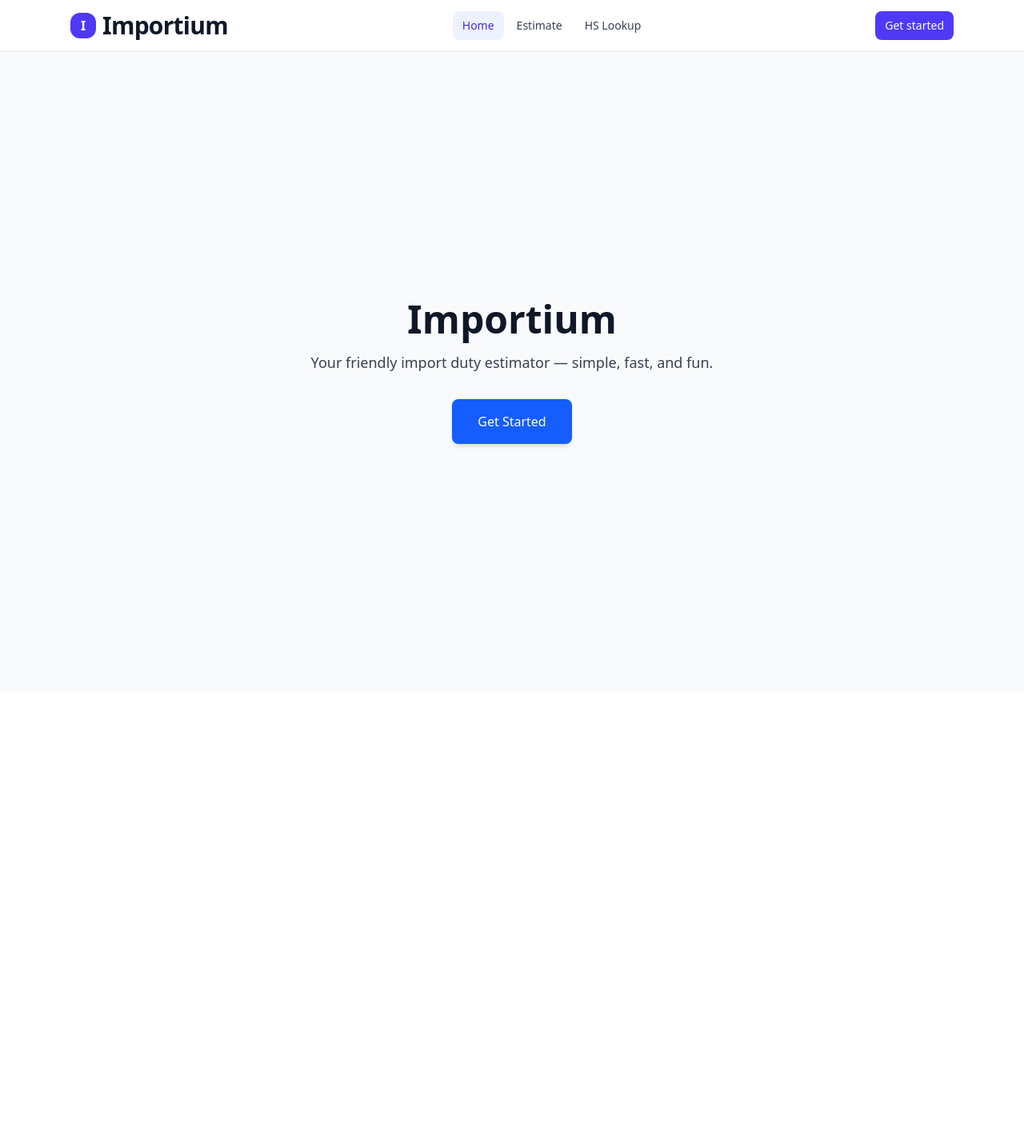
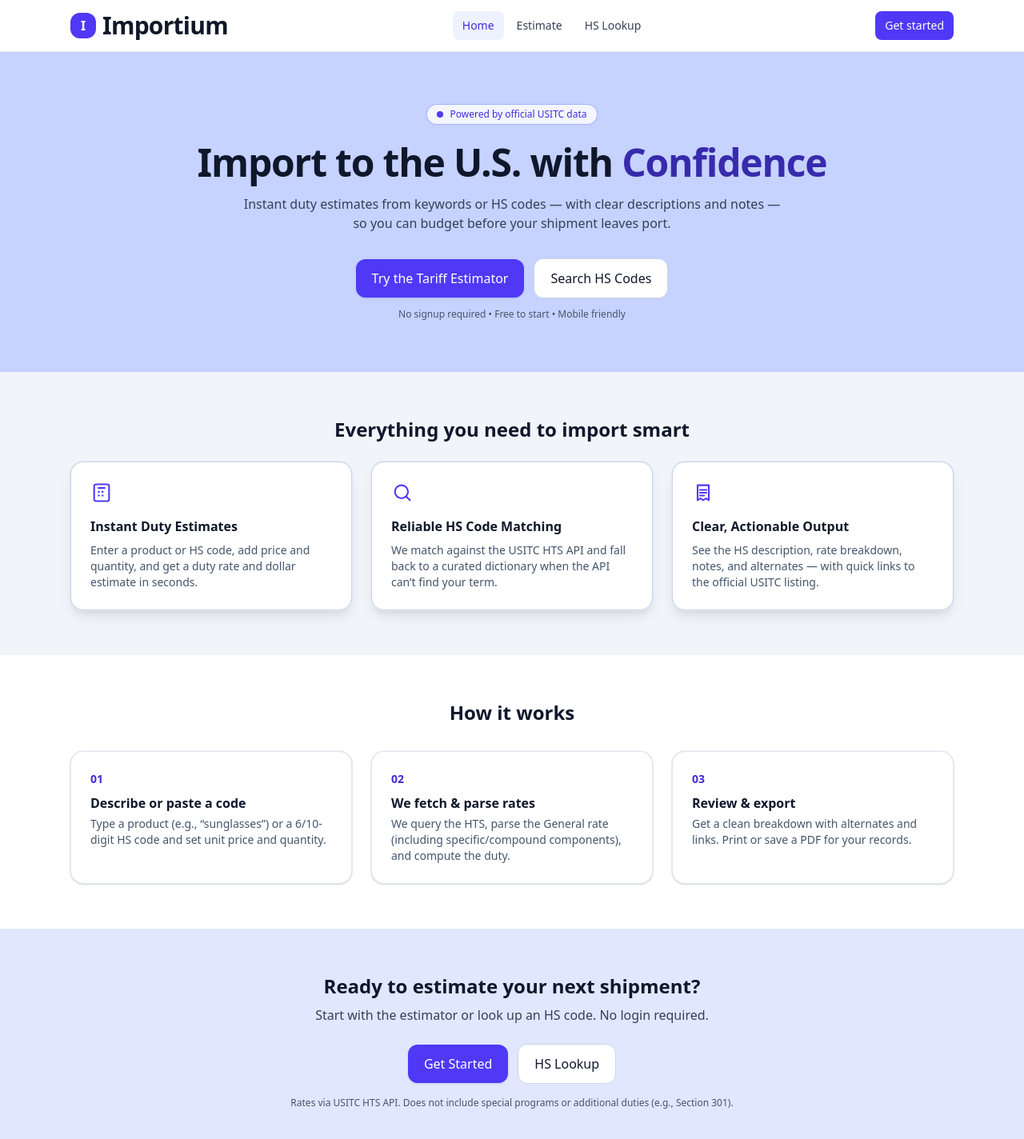
Before and after one commit to jamielaird511/my-app, a Next.js app: page / in a window 1280 px wide. Shown: the top 1424 px of the page at 80% size. Before the commit the page ends 865 px from the top, so only its background shows below. Built offline with nearby package versions, Linux system fonts and the light colour scheme.

Commit message:
style(home): stronger backgrounds, bolder feature borders, single-color icons

```diff
--- a/src/app/page.tsx
+++ b/src/app/page.tsx
@@ -1,21 +1,181 @@
-// src/app/page.tsx
-import Link from "next/link";
+import Link from 'next/link';
 
-export default function Home() {
+/* Simple, single-color icons (stroke = currentColor) */
+function IconCalc(props: React.SVGProps<SVGSVGElement>) {
   return (
-    <main className="min-h-screen flex items-center justify-center bg-gray-50 px-6">
-      <div className="max-w-2xl text-center">
-        <h1 className="text-5xl font-bold mb-4 text-gray-900">Importium</h1>
-        <p className="text-lg text-gray-700 mb-8">
-          Your friendly import duty estimator — simple, fast, and fun.
+    <svg viewBox="0 0 24 24" fill="none" stroke="currentColor" {...props}>
+      <rect x="4" y="3" width="16" height="18" rx="2" ry="2" strokeWidth="1.8" />
+      <path d="M8 7h8M8 11h2M12 11h2M16 11h0M8 15h2M12 15h2M16 15h0" strokeWidth="1.8" />
+    </svg>
+  );
+}
+function IconSearch(props: React.SVGProps<SVGSVGElement>) {
+  return (
+    <svg viewBox="0 0 24 24" fill="none" stroke="currentColor" {...props}>
+      <circle cx="11" cy="11" r="7" strokeWidth="1.8" />
+      <path d="M20 20l-3.5-3.5" strokeWidth="1.8" strokeLinecap="round" />
+    </svg>
+  );
+}
+function IconReceipt(props: React.SVGProps<SVGSVGElement>) {
+  return (
+    <svg viewBox="0 0 24 24" fill="none" stroke="currentColor" {...props}>
+      <path d="M6 4h12v16l-3-2-3 2-3-2-3 2V4Z" strokeWidth="1.8" strokeLinejoin="round" />
+      <path d="M8.5 9H15.5M8.5 12H15.5M8.5 15H13" strokeWidth="1.8" strokeLinecap="round" />
+    </svg>
+  );
+}
+
+export default function HomePage() {
+  return (
+    <main className="min-h-screen bg-white">
+      {/* HERO (bolder indigo) */}
+      <section className="relative bg-indigo-200">
+        <div className="mx-auto max-w-6xl px-6 py-16 text-center">
+          <div className="inline-flex items-center gap-2 rounded-full bg-white/80 px-3 py-1 text-xs font-medium text-indigo-700 ring-1 ring-indigo-300">
+            <span className="inline-block h-2 w-2 rounded-full bg-indigo-600" />
+            Powered by official USITC data
+          </div>
+
+          <h1 className="mt-6 text-4xl font-extrabold tracking-tight text-slate-900 sm:text-5xl">
+            Import to the U.S. with <span className="text-indigo-800">Confidence</span>
+          </h1>
+          <p className="mx-auto mt-4 max-w-2xl text-slate-700">
+            Instant duty estimates from keywords or HS codes — with clear descriptions and notes —
+            so you can budget before your shipment leaves port.
           </p>
+
+          <div className="mt-8 flex items-center justify-center gap-3">
             <Link
               href="/estimate"
-          className="inline-block bg-blue-600 text-white px-8 py-4 rounded-lg shadow-md hover:bg-blue-700 hover:shadow-lg transition duration-200"
+              className="rounded-xl bg-indigo-600 px-5 py-3 text-white shadow-sm transition hover:bg-indigo-700"
+            >
+              Try the Tariff Estimator
+            </Link>
+            <Link
+              href="/hs"
+              className="rounded-xl border border-slate-300 bg-white px-5 py-3 text-slate-900 transition hover:bg-slate-50"
+            >
+              Search HS Codes
+            </Link>
+          </div>
+
+          <p className="mt-3 text-xs text-slate-600">
+            No signup required • Free to start • Mobile friendly
+          </p>
+        </div>
+      </section>
+
+      {/* FEATURES (light slate) */}
+      <section className="bg-slate-100">
+        <div className="mx-auto max-w-6xl px-6 py-14">
+          <h2 className="mb-6 text-center text-2xl font-semibold text-slate-900">
+            Everything you need to import smart
+          </h2>
+
+          <div className="grid gap-6 sm:grid-cols-2 lg:grid-cols-3">
+            <div className="rounded-2xl border border-slate-300 bg-white p-6 shadow-lg ring-1 ring-indigo-100 transition hover:ring-indigo-200">
+              <div className="mb-4">
+                <IconCalc className="h-7 w-7 text-indigo-600" />
+              </div>
+              <h3 className="font-semibold text-slate-900">Instant Duty Estimates</h3>
+              <p className="mt-2 text-sm text-slate-600">
+                Enter a product or HS code, add price and quantity, and get a duty rate and dollar
+                estimate in seconds.
+              </p>
+            </div>
+
+            <div className="rounded-2xl border border-slate-300 bg-white p-6 shadow-lg ring-1 ring-indigo-100 transition hover:ring-indigo-200">
+              <div className="mb-4">
+                <IconSearch className="h-7 w-7 text-indigo-600" />
+              </div>
+              <h3 className="font-semibold text-slate-900">Reliable HS Code Matching</h3>
+              <p className="mt-2 text-sm text-slate-600">
+                We match against the USITC HTS API and fall back to a curated dictionary when the
+                API can’t find your term.
+              </p>
+            </div>
+
+            <div className="rounded-2xl border border-slate-300 bg-white p-6 shadow-lg ring-1 ring-indigo-100 transition hover:ring-indigo-200">
+              <div className="mb-4">
+                <IconReceipt className="h-7 w-7 text-indigo-600" />
+              </div>
+              <h3 className="font-semibold text-slate-900">Clear, Actionable Output</h3>
+              <p className="mt-2 text-sm text-slate-600">
+                See the HS description, rate breakdown, notes, and alternates — with quick links to
+                the official USITC listing.
+              </p>
+            </div>
+          </div>
+        </div>
+      </section>
+
+      {/* HOW IT WORKS (white, keep subtle but tidy) */}
+      <section className="bg-white">
+        <div className="mx-auto max-w-6xl px-6 py-14">
+          <h2 className="mb-8 text-center text-2xl font-semibold text-slate-900">How it works</h2>
+
+          <div className="grid gap-6 md:grid-cols-3">
+            <div className="rounded-2xl border border-slate-200 bg-white p-6 shadow-sm ring-1 ring-black/5">
+              <div className="mb-2 text-sm font-semibold text-indigo-700">01</div>
+              <h3 className="font-semibold text-slate-900">Describe or paste a code</h3>
+              <p className="mt-1 text-sm text-slate-600">
+                Type a product (e.g., “sunglasses”) or a 6/10-digit HS code and set unit price and
+                quantity.
+              </p>
+            </div>
+
+            <div className="rounded-2xl border border-slate-200 bg-white p-6 shadow-sm ring-1 ring-black/5">
+              <div className="mb-2 text-sm font-semibold text-indigo-700">02</div>
+              <h3 className="font-semibold text-slate-900">We fetch & parse rates</h3>
+              <p className="mt-1 text-sm text-slate-600">
+                We query the HTS, parse the General rate (including specific/compound components),
+                and compute the duty.
+              </p>
+            </div>
+
+            <div className="rounded-2xl border border-slate-200 bg-white p-6 shadow-sm ring-1 ring-black/5">
+              <div className="mb-2 text-sm font-semibold text-indigo-700">03</div>
+              <h3 className="font-semibold text-slate-900">Review & export</h3>
+              <p className="mt-1 text-sm text-slate-600">
+                Get a clean breakdown with alternates and links. Print or save a PDF for your
+                records.
+              </p>
+            </div>
+          </div>
+        </div>
+      </section>
+
+      {/* CTA STRIP */}
+      <section className="bg-indigo-100">
+        <div className="mx-auto max-w-6xl px-6 py-14 text-center">
+          <h2 className="text-2xl font-semibold text-slate-900">
+            Ready to estimate your next shipment?
+          </h2>
+          <p className="mx-auto mt-2 max-w-2xl text-slate-700">
+            Start with the estimator or look up an HS code. No login required.
+          </p>
+          <div className="mt-6 flex items-center justify-center gap-3">
+            <Link
+              href="/estimate"
+              className="rounded-xl bg-indigo-600 px-5 py-3 text-white shadow-sm transition hover:bg-indigo-700"
             >
               Get Started
             </Link>
+            <Link
+              href="/hs"
+              className="rounded-xl border border-slate-300 bg-white px-5 py-3 text-slate-900 transition hover:bg-slate-50"
+            >
+              HS Lookup
+            </Link>
           </div>
+
+          <p className="mt-4 text-xs text-slate-600">
+            Rates via USITC HTS API. Does not include special programs or additional duties (e.g.,
+            Section 301).
+          </p>
+        </div>
+      </section>
     </main>
   );
 }
```
Lines whose indentation alone changed are shown as unchanged.
